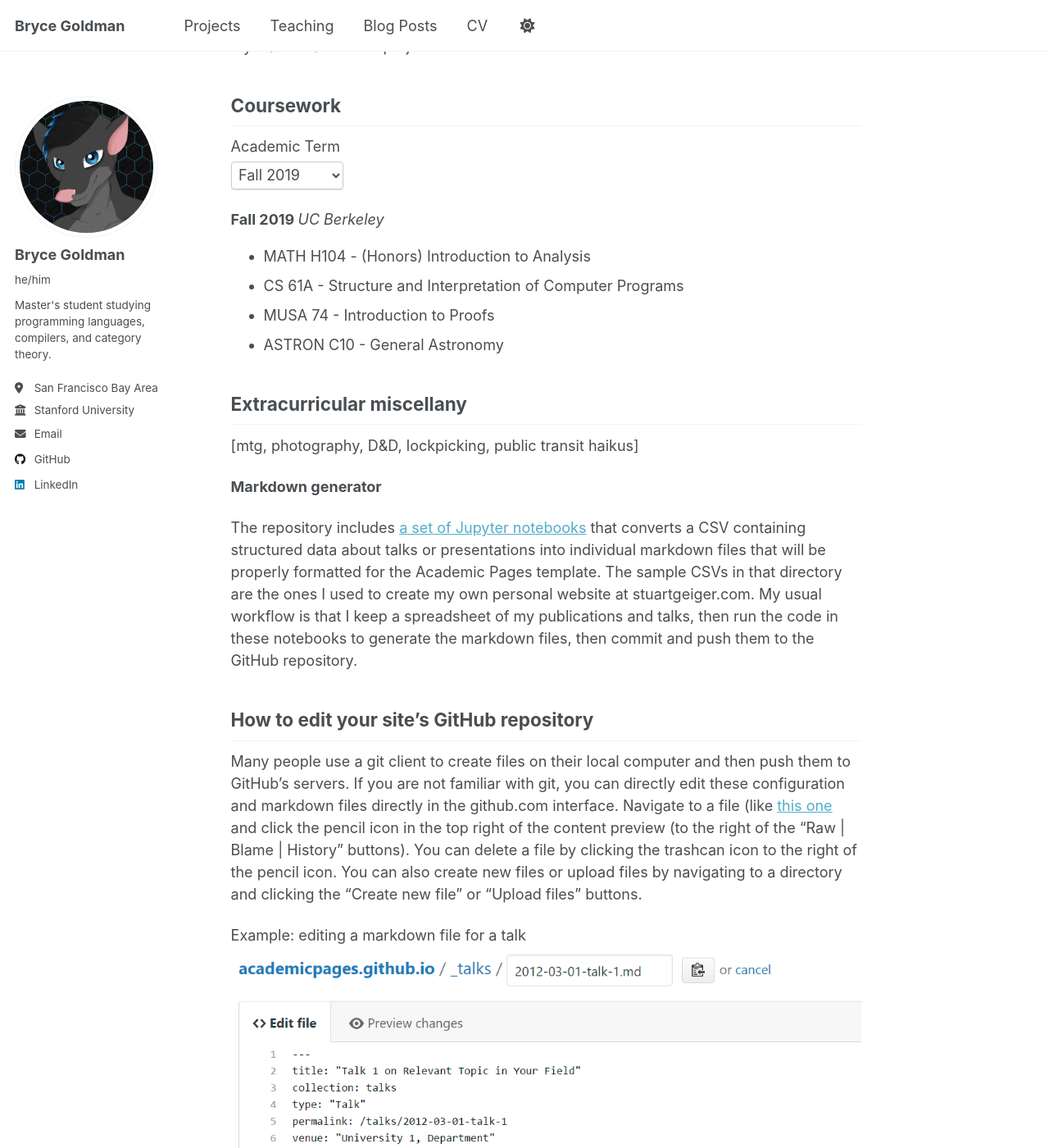
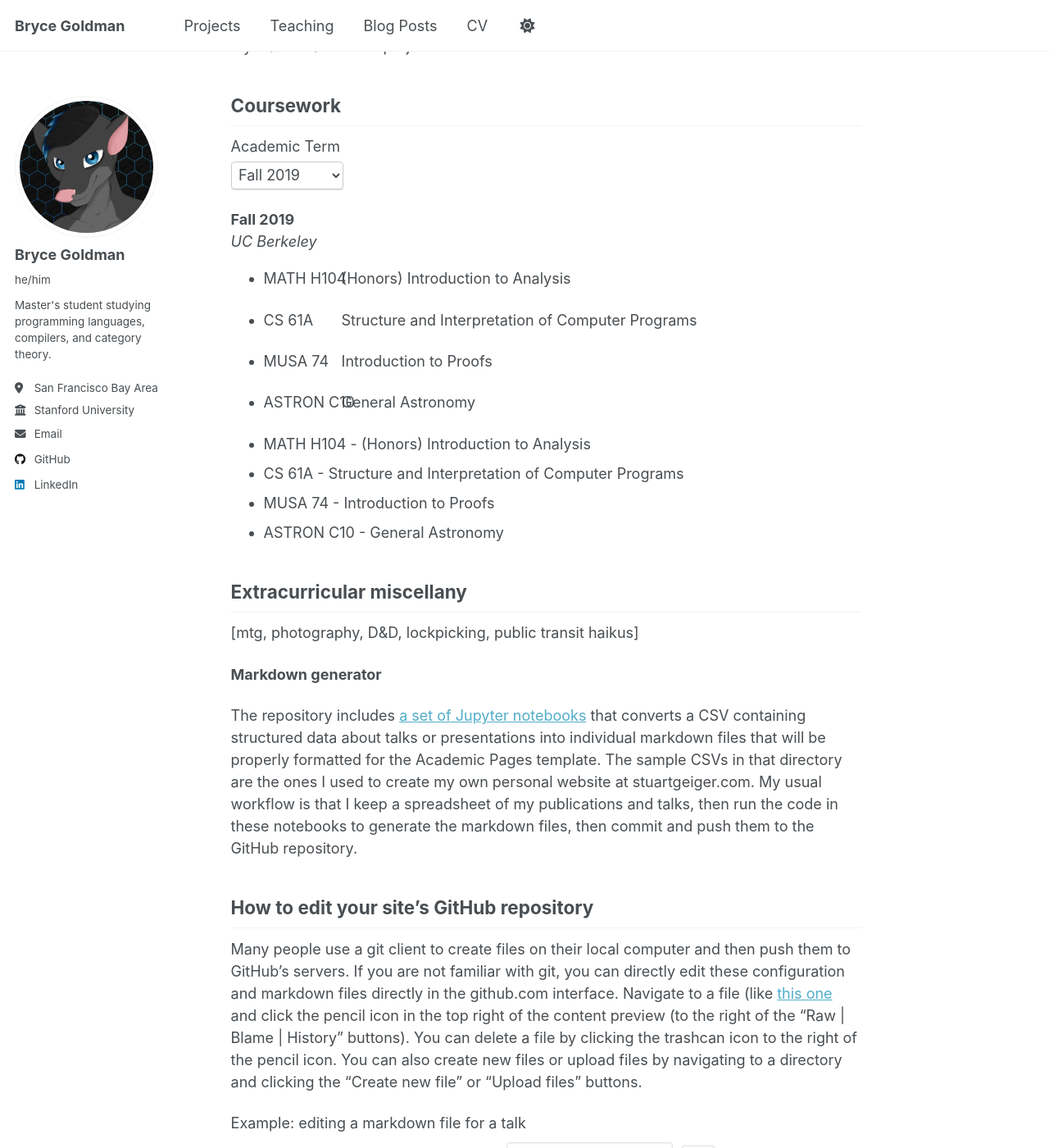
Before and after one commit to Alkizar/alkizar.github.io, a Jekyll site: the page built from _pages/about.md, in a window 1280 px wide and 1400 px high, scrolled down 1647 px. Shown: the whole window at 82% size. Built offline with Jekyll 4.4.1, drawn with Linux system fonts in a browser that asks for light colours; some of the changed lines change nothing that is shown.

Commit message:
Fall 2019 second drafr

```diff
--- a/_pages/about.md
+++ b/_pages/about.md
@@ -38,8 +38,13 @@
 
 <div id='contentf19' style="display: block;">
   <strong> Fall 2019 </strong>
+  <br>
   <i> UC Berkeley </i>
   <ul>
+    <li id="wrapper" class="small-line"><p class="align-left">MATH H104</p><p class="align-center">(Honors) Introduction to Analysis</p></li><style>p.align-left {text-align:left;padding:0;margin:0;position:absolute;}p.align-center{  text-align: center;  margin-left: -50px;}</style>
+    <li id="wrapper" class="small-line"><p class="align-left">CS 61A</p><p class="align-center">Structure and Interpretation of Computer Programs</p></li><style>p.align-left {text-align:left;padding:0;margin:0;position:absolute;}p.align-center{  text-align: center;  margin-left: -50px;}</style>
+    <li id="wrapper" class="small-line"><p class="align-left">MUSA 74</p><p class="align-center">Introduction to Proofs</p></li><style>p.align-left {text-align:left;padding:0;margin:0;position:absolute;}p.align-center{  text-align: center;  margin-left: -50px;}</style>
+    <li id="wrapper" class="small-line"><p class="align-left">ASTRON C10</p><p class="align-center">General Astronomy</p></li><style>p.align-left {text-align:left;padding:0;margin:0;position:absolute;}p.align-center{  text-align: center;  margin-left: -50px;}</style>
     <li>MATH H104 - (Honors) Introduction to Analysis</li>
     <li>CS 61A - Structure and Interpretation of Computer Programs</li>
     <li>MUSA 74 - Introduction to Proofs</li>
@@ -47,6 +52,22 @@
   </ul>
 </div>
 <div id='contents20' style="display: none;">Content for Option 2</div>
+
+<style>
+p.align-left {
+    text-align:left;
+    padding:0;
+    margin:-0;
+    position:absolute;
+}
+p.align-center{
+  text-align: left;
+  margin-left: 95px;
+}
+div.small-line{
+  line-height: 0.5;
+}
+</style>
 
 <script>
 document.getElementById('term').onchange = function() {
```
